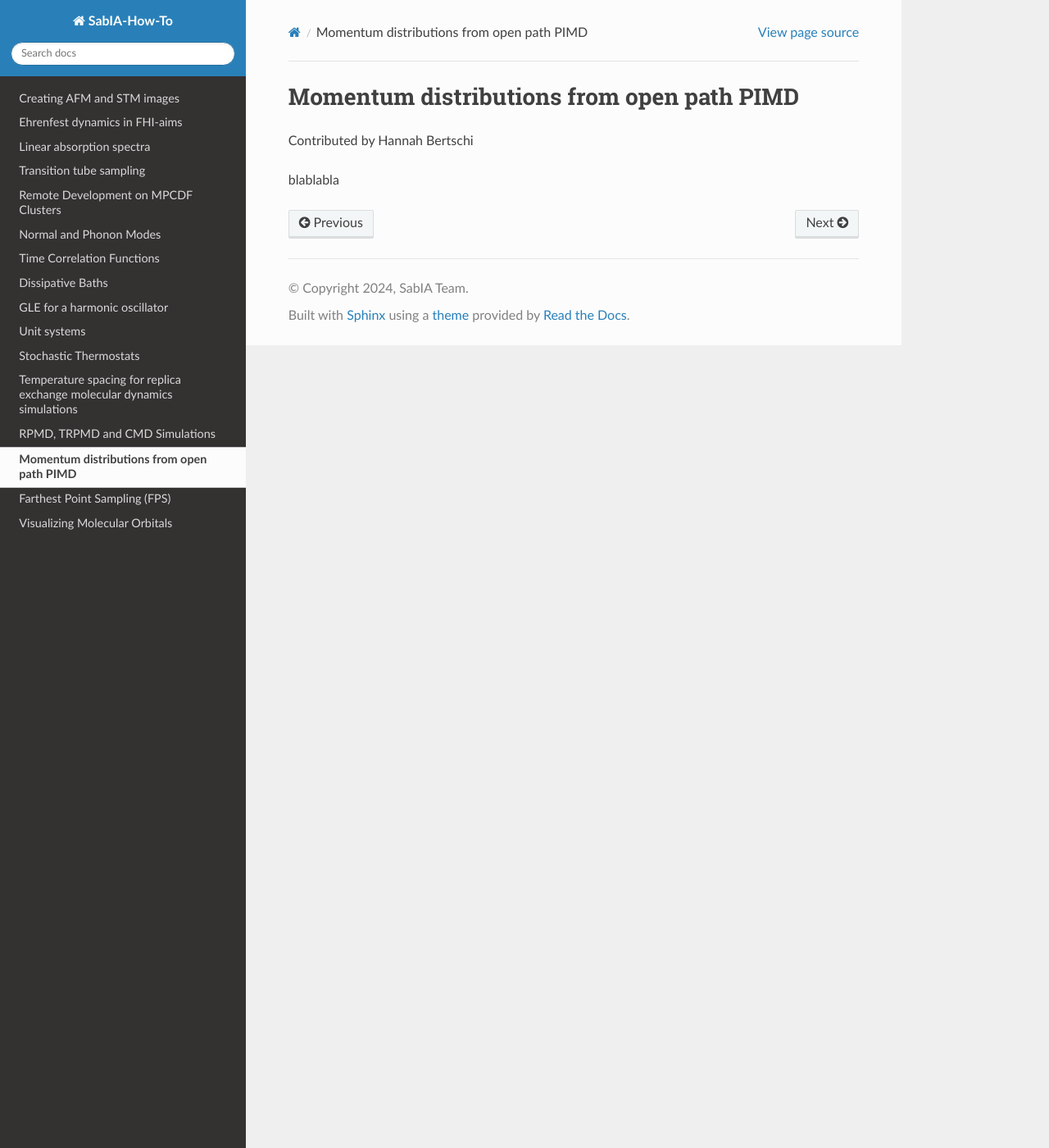
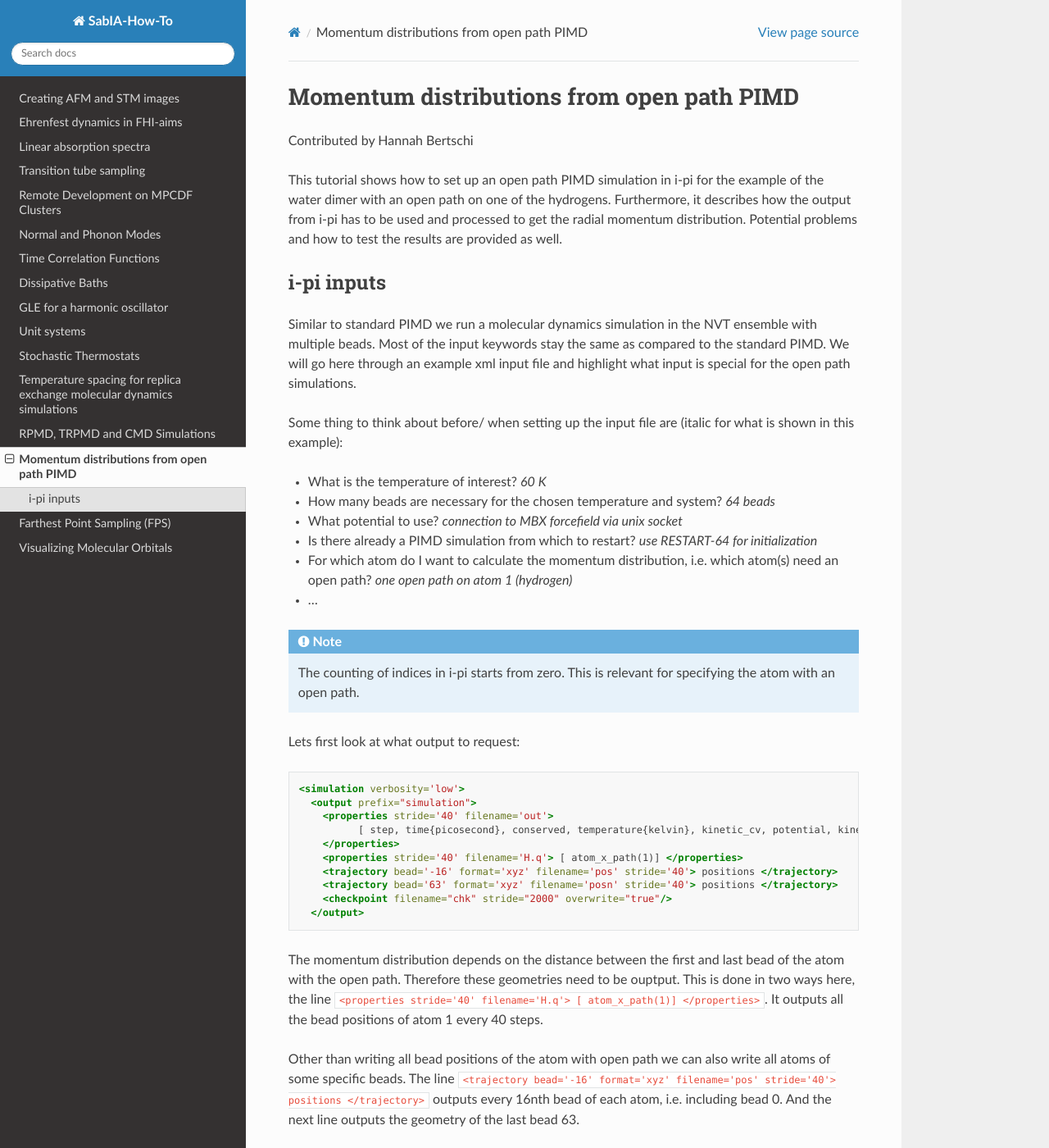
Before and after one commit to sabia-group/How-Tos, a Sphinx documentation site: the page built from docs/source/open_paths/open_path.rst, in a window 1280 px wide and 1400 px high. Shown: the whole window at 82% size. Built offline with Sphinx 7.4.7 and the Read the Docs theme 3.1.0, drawn with Linux system fonts in a browser that asks for light colours; pages that are not in the unit, such as notebooks, are missing from menus; some of the changed text lies outside the part shown.

Commit message:
Start of section on i-pi input

```diff
--- a/docs/source/open_paths/open_path.rst
+++ b/docs/source/open_paths/open_path.rst
@@ -4,4 +4,95 @@ Momentum distributions from open path PIMD
 
 Contributed by Hannah Bertschi
 
-blablabla
+This tutorial shows how to set up an open path PIMD simulation in i-pi for the example of the water dimer with an open path on one of the hydrogens. Furthermore, it describes how the output from i-pi has to be used and processed to get the radial momentum distribution. Potential problems and how to test the results are provided as well.
+
+************
+i-pi inputs
+************
+
+Similar to standard PIMD we run a molecular dynamics simulation in the NVT ensemble with multiple beads. Most of the input keywords stay the same as compared to the standard PIMD. We will go here through an example xml input file and highlight what input is special for the open path simulations.
+
+Some thing to think about before/ when setting up the input file are (italic for what is shown in this example):
+
+- What is the temperature of interest? *60 K*
+- How many beads are necessary for the chosen temperature and system? *64 beads*
+- What potential to use? *connection to MBX forcefield via unix socket*
+- Is there already a PIMD simulation from which to restart? *use RESTART-64 for initialization*
+- For which atom do I want to calculate the momentum distribution, i.e. which atom(s) need an open path?
+  *one open path on atom 1 (hydrogen)*
+- ...
+
+
+.. note::
+   The counting of indices in i-pi starts from zero. This is relevant for specifying the atom with an open path.
+
+Lets first look at what output to request:
+
+.. code-block:: xml
+
+  <simulation verbosity='low'>
+    <output prefix="simulation">
+      <properties stride='40' filename='out'>
+            [ step, time{picosecond}, conserved, temperature{kelvin}, kinetic_cv, potential, kinetic_cv(2), kinetic_cv(1) ]
+      </properties>
+      <properties stride='40' filename='H.q'> [ atom_x_path(1)] </properties>
+      <trajectory bead='-16' format='xyz' filename='pos' stride='40'> positions </trajectory>
+      <trajectory bead='63' format='xyz' filename='posn' stride='40'> positions </trajectory>
+      <checkpoint filename="chk" stride="2000" overwrite="true"/>
+    </output>
+
+The momentum distribution depends on the distance between the first and last bead of the atom with the open path. Therefore these geometries need to be ouptput. This is done in two ways here, the line ``<properties stride='40' filename='H.q'> [ atom_x_path(1)] </properties>``. It outputs all the bead positions of atom 1 every 40 steps.
+
+Other than writing all bead positions of the atom with open path we can also write all atoms of some specific beads. The line ``<trajectory bead='-16' format='xyz' filename='pos' stride='40'> positions </trajectory>`` outputs every 16nth bead of each atom, i.e. including bead 0. And the next line outputs the geometry of the last bead 63.
+
+Either option gives us the geometries of atom 1 for the first and last bead. These we will need to process in the following section to get the momentum distributions.
+
+Next in the xml file follows some generic information on the total steps and connection to a driver.
+
+.. code-block:: xml
+
+  <total_steps>100000</total_steps>
+    <prng>
+      <seed>3348</seed>
+    </prng>
+    <ffsocket mode='unix' name='driver'>
+      <address>mbx</address>
+    </ffsocket>
+
+Here we tell i-pi to use 64 beads and read for initialization a restart file, which corresponds to an equilibrated ring polymer structure. The forces are just the ones from the driver.
+
+.. code-block:: xml
+
+  <system>
+    <initialize nbeads='64'>
+      <file mode='chk'> RESTART-64 </file>
+    </initialize>
+    <forces>
+      <force forcefield='driver'/>
+    </forces>
+
+This code block specifies the open path. In this case it is on atom 1 (counting from zero), which is a hydrgen atom.
+
+.. code-block:: xml
+
+  <normal_modes>
+    <open_paths> [1] </open_paths>
+  </normal_modes>
+
+Lastly follows all information on the NVT ensemble.
+
+.. code-block:: xml
+
+    <ensemble>
+      <temperature units='kelvin'>60.0</temperature>
+    </ensemble>
+    <motion mode='dynamics'>
+      <dynamics mode='nvt' splitting='baoab'>
+        <thermostat mode='pile_l'>
+          <tau units='femtosecond'> 100 </tau>
+        </thermostat>
+        <timestep units='femtosecond'>0.25</timestep>
+      </dynamics>
+    </motion>
+    </system>
+    </simulation>
```
